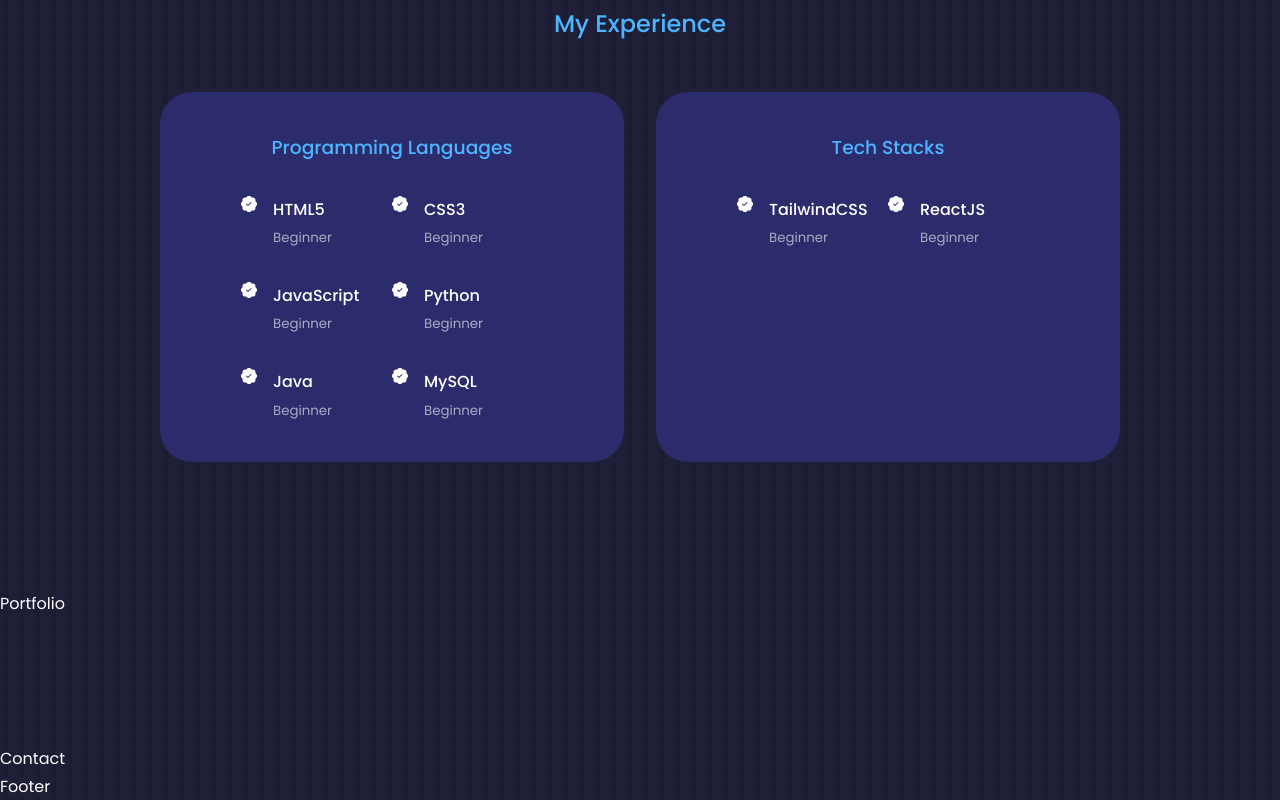
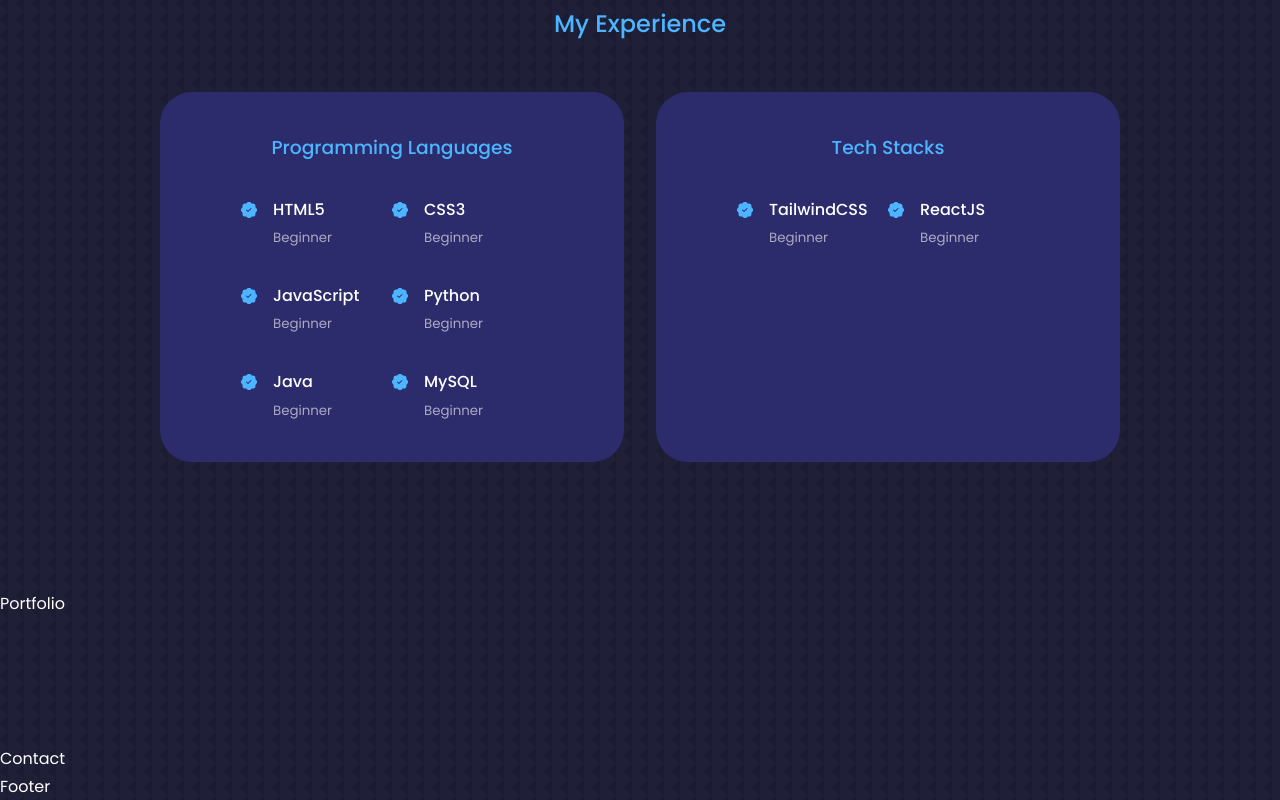
Before and after one commit to cashewna/portfolio_v2, a React (Create React App) app: page / in a window 1280 px wide. Shown: the part 1669-2469 px from the top of the page. Built offline with nearby package versions, Linux system fonts and the light colour scheme.

Commit message:
Aligned experience icons with h4

```diff
--- a/src/components/experience/Experience.jsx
+++ b/src/components/experience/Experience.jsx
@@ -14,42 +14,42 @@
           <h3>Programming Languages</h3>
           <div className="experience__content">
             <article className="experience__details">
-              <BsPatchCheckFill />
+              <BsPatchCheckFill className="experience__details-icon" />
               <div>
                 <h4>HTML5</h4>
                 <small className="text-light">Beginner</small>
               </div>
             </article>
             <article className="experience__details">
-              <BsPatchCheckFill />
+              <BsPatchCheckFill className="experience__details-icon" />
               <div>
                 <h4>CSS3</h4>
                 <small className="text-light">Beginner</small>
               </div>
             </article>
             <article className="experience__details">
-              <BsPatchCheckFill />
+              <BsPatchCheckFill className="experience__details-icon" />
               <div>
                 <h4>JavaScript</h4>
                 <small className="text-light">Beginner</small>
               </div>
             </article>
             <article className="experience__details">
-              <BsPatchCheckFill />
+              <BsPatchCheckFill className="experience__details-icon" />
               <div>
                 <h4>Python</h4>
                 <small className="text-light">Beginner</small>
               </div>
             </article>
             <article className="experience__details">
-              <BsPatchCheckFill />
+              <BsPatchCheckFill className="experience__details-icon" />
               <div>
                 <h4>Java</h4>
                 <small className="text-light">Beginner</small>
               </div>
             </article>
             <article className="experience__details">
-              <BsPatchCheckFill />
+              <BsPatchCheckFill className="experience__details-icon" />
               <div>
                 <h4>MySQL</h4>
                 <small className="text-light">Beginner</small>
@@ -63,14 +63,14 @@
           <h3>Tech Stacks</h3>
           <div className="experience__content">
             <article className="experience__details">
-              <BsPatchCheckFill />
+              <BsPatchCheckFill className="experience__details-icon" />
               <div>
                 <h4>TailwindCSS</h4>
                 <small className="text-light">Beginner</small>
               </div>
             </article>
             <article className="experience__details">
-              <BsPatchCheckFill />
+              <BsPatchCheckFill className="experience__details-icon" />
               <div>
                 <h4>ReactJS</h4>
                 <small className="text-light">Beginner</small>
--- a/src/components/experience/experience.css
+++ b/src/components/experience/experience.css
@@ -34,3 +34,8 @@
   display: flex;
   gap: 1rem;
 }
+
+.experience__details-icon {
+  margin-top: 6px;
+  color: var(--color-primary);
+}
```
